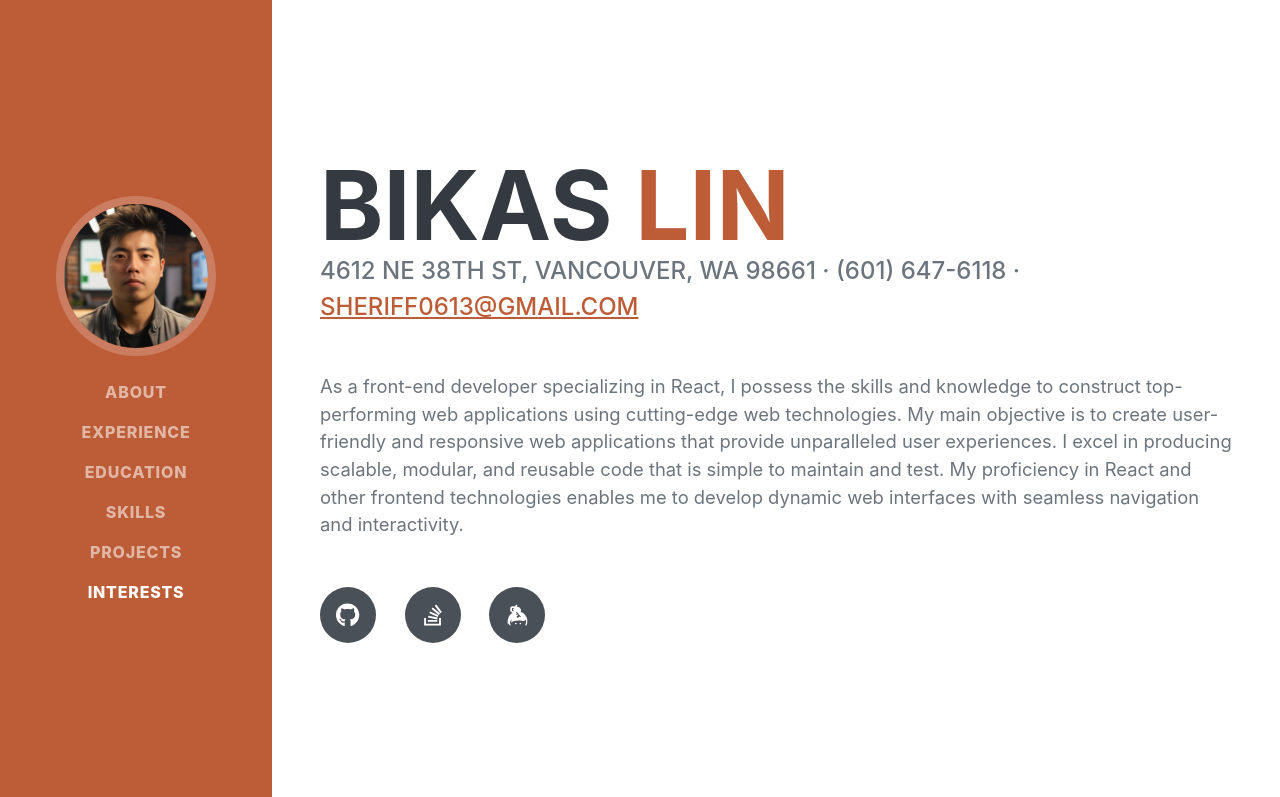
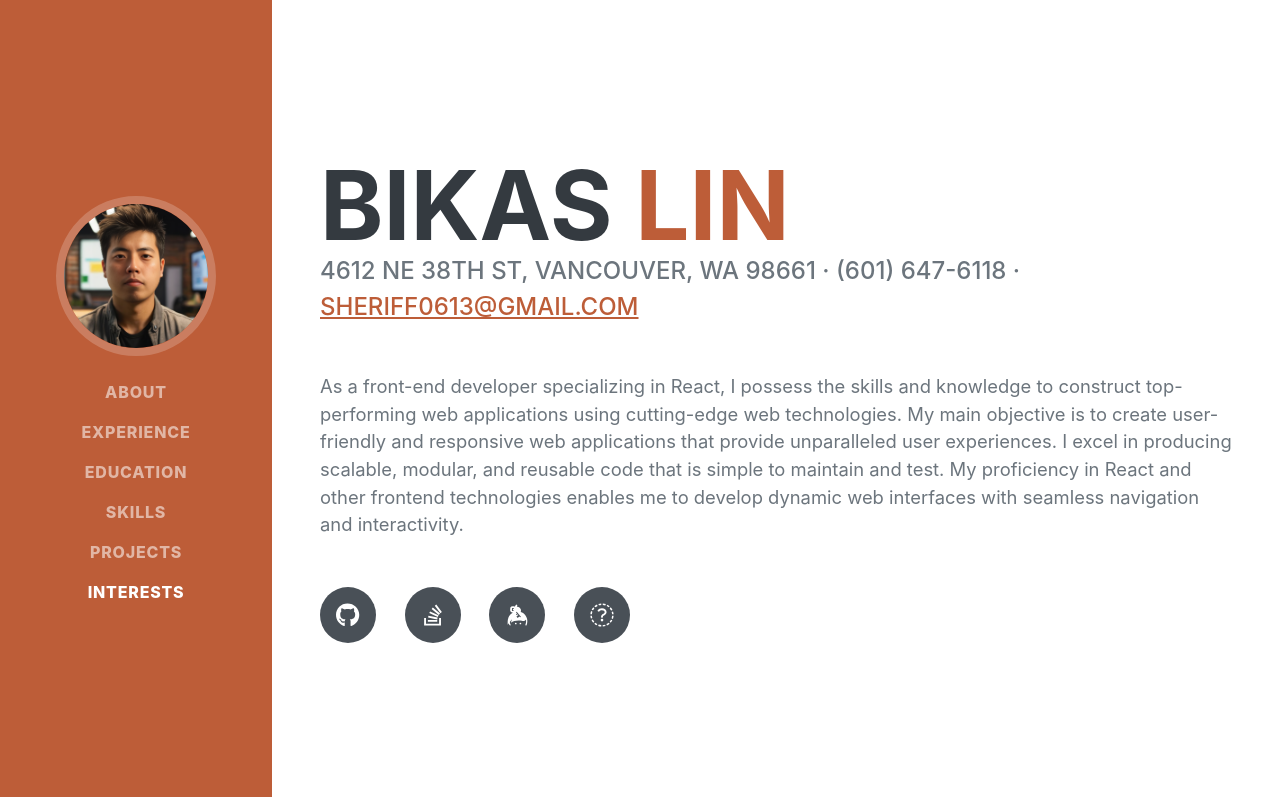
Before and after one commit to sheriff-rango/portfolio, a plain HTML site: page index.html in a window 1280 px wide. Shown: the top 797 px of the page. Drawn offline with nearby package versions, Linux system fonts and the light colour scheme; a web font is replaced by a local one.

Commit message:
added resume

```diff
--- a/index.html
+++ b/index.html
@@ -88,6 +88,8 @@
 							class="fab fa-stack-overflow"></i></a>
 					<a class="social-icon" href="https://keybase.io/sheriff_rango_92" target="_blank"><i
 							class="fab fa-keybase"></i></a>
+					<a class="social-icon" href="./asstes/resume/BIKAS LIN.pdf" download><i
+							class="fab fa-file-contract"></i></a>
 					<!-- <a class="social-icon" href="#!"><i class="fab fa-twitter"></i></a>
             <a class="social-icon" href="#!"
               ><i class="fab fa-facebook-f"></i
```
Also changed, not shown: 1 other file.
